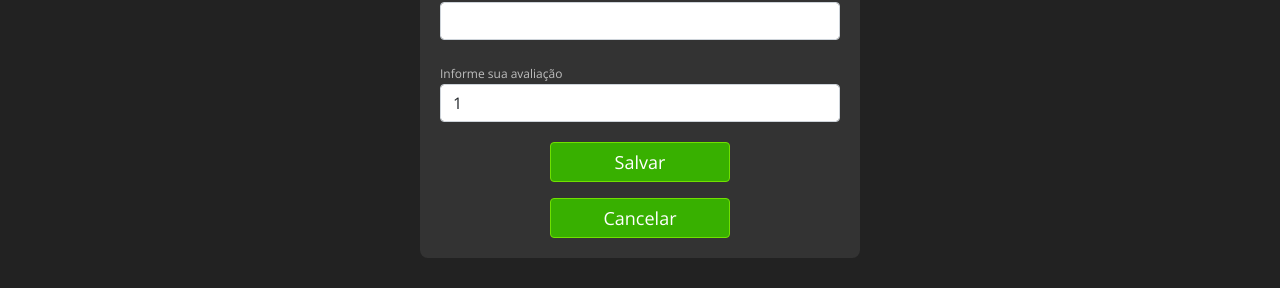
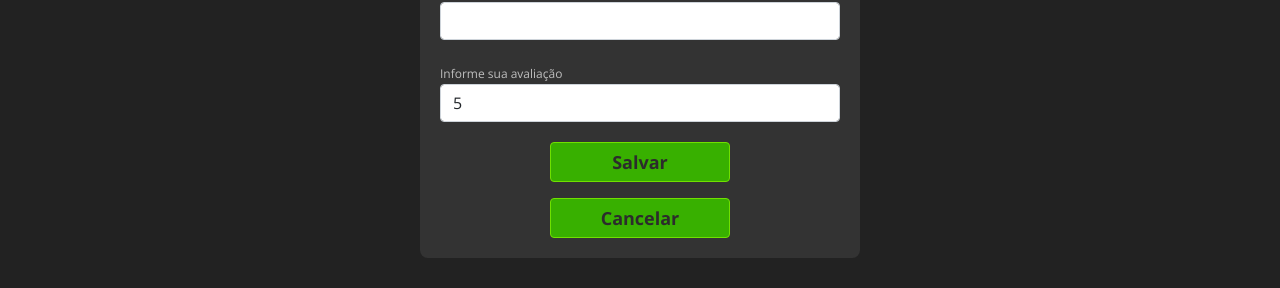
Before and after one commit to RodrigoCBArj/rcbamovies, a React (Create React App) app in the folder frontend/: page /form/1 in a window 1280 px wide. Shown: the part 226-514 px from the top of the page. Built offline with nearby package versions, Linux system fonts and the light colour scheme; no server answers.

Commit message:
FormCard CSS adjustment

```diff
--- a/frontend/src/components/FormCard/index.tsx
+++ b/frontend/src/components/FormCard/index.tsx
@@ -64,11 +64,11 @@ function FormCard({ movieId }: Props) {
           <div className="form-group rcbamovies-form-group">
             <label htmlFor="score">Informe sua avaliação</label>
             <select className="form-control" id="score">
+              <option>5</option>
+              <option>4</option>
+              <option>3</option>
+              <option>2</option>
               <option>1</option>
-              <option>2</option>
-              <option>3</option>
-              <option>4</option>
-              <option>5</option>
             </select>
           </div>
           <div className="rcbamovies-form-btn-container">
--- a/frontend/src/components/FormCard/styles.css
+++ b/frontend/src/components/FormCard/styles.css
@@ -1,7 +1,7 @@
 .rcbamovies-form-container {
     max-width: 480px;
-    margin: 40px auto;
-    padding: 20px;
+    margin: 2.5rem auto;
+    padding: 1.25rem;
 }
 
 .rcbamovies-form {
@@ -9,11 +9,11 @@
 }
 
 .rcbamovies-form-group {
-    margin-bottom: 20px;
+    margin-bottom: 1.25rem;
 }
 
 .rcbamovies-form-group label {
-    font-size: 12px;
+    font-size: 0.75rem;
     color: var(--color-text-secondary);
 }
 
@@ -24,7 +24,7 @@
 
 .rcbamovies-movie-card-image {
     width: 100%;
-    border-radius: 8px 8px 0 0;
+    border-radius: 0.5rem 0.5rem 0 0;
 }
 
 .rcbamovies-card-bottom-container {
@@ -32,26 +32,26 @@
     display: flex;
     flex-direction: column;
     align-items: center;
-    padding: 10px 10px 20px 10px;
-    border-radius: 0 0 8px 8px;
+    padding: 0.625rem 0.625rem 1.25rem 0.625rem;
+    border-radius: 0 0 0.5rem 0.5rem;
 }
 
 .rcbamovies-card-bottom-container h3 {
     color: var(--color-text-primary);
     text-align: center;
-    font-size: 1.75rem;
+    font-size: 1.375rem;
     font-weight: 700;
     margin-bottom: 0.625rem;
     min-height: 2.5rem;
 }
 
 .rcbamovies-btn {
-    color: var(--color-text-primary);
+    color: var(--color-text-header);
     background-color: var(--color-primary);
     border-color: var(--color-secondary);
     border: 1px solid var(--color-secondary);
     font-size: 1.125rem;
-    font-weight: 500;
+    font-weight: 700;
     height: 2.5rem;
     width: 11.25rem;
     display: flex;
```
